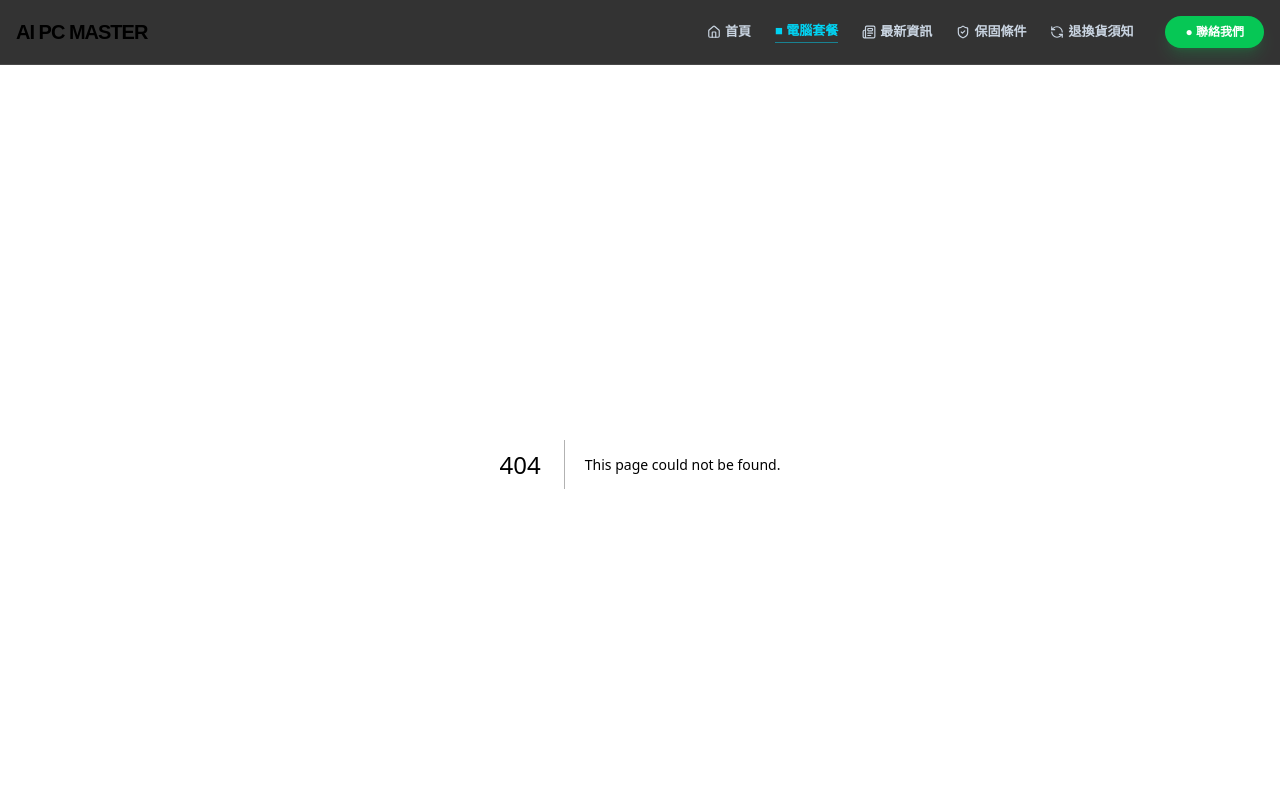
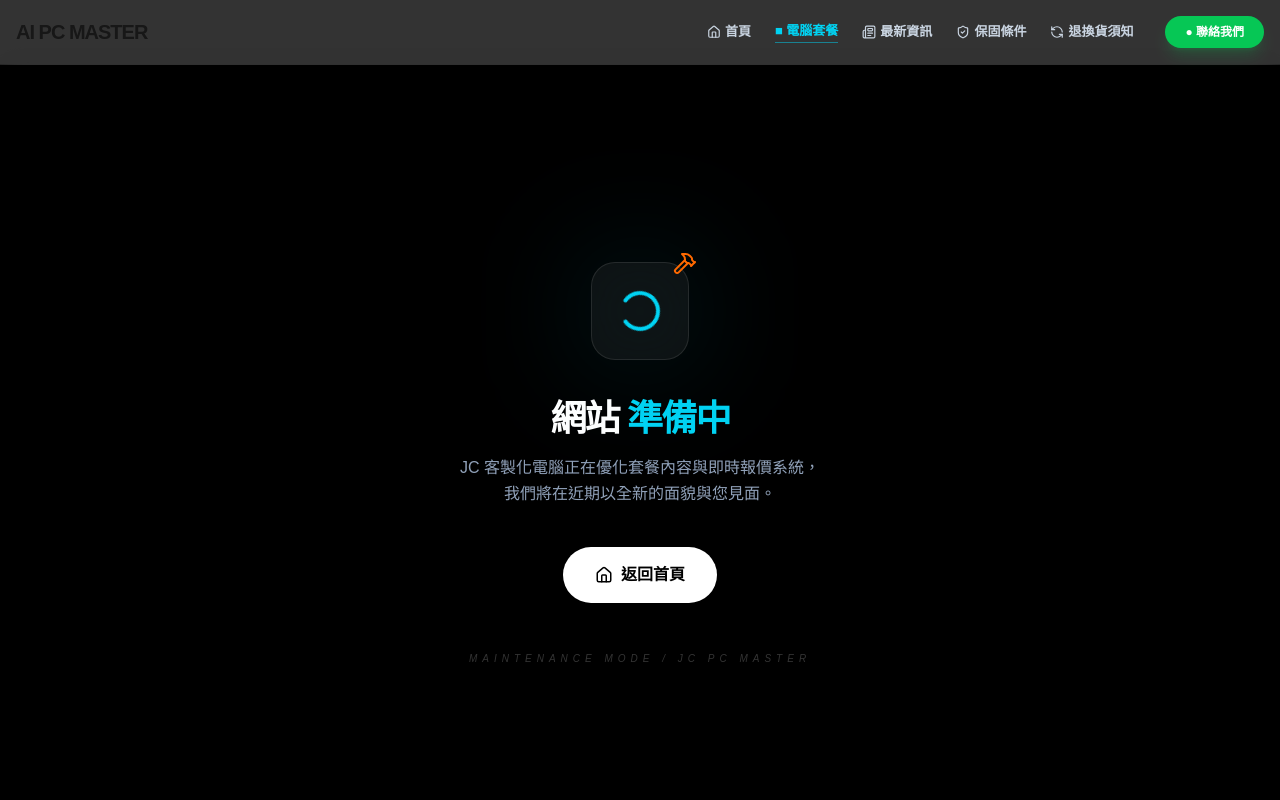
Before and after one commit to Stock-0629/ai-pc-master, a Next.js app: page /packages in a window 1280 px wide. Before the commit this address had no page. Shown: the top 800 px of the page. Built offline with nearby package versions, Linux system fonts and the light colour scheme.

Commit message:
fix syntax error

```diff
--- /dev/null
+++ b/app/packages/page.tsx
@@ -0,0 +1,52 @@
+"use client";
+
+import React from "react";
+import { Hammer, Loader2, Home } from "lucide-react";
+import Link from "next/link";
+
+export default function PackagesPage() {
+  return (
+    <main className="min-h-screen bg-black text-white flex items-center justify-center px-4">
+      <div className="max-w-md w-full text-center">
+
+        {/* 旋轉圖示動畫 */}
+        <div className="relative inline-block mb-8">
+          <div className="absolute inset-0 bg-cyan-500/20 blur-3xl rounded-full"></div>
+          <div className="relative bg-white/5 border border-white/10 p-6 rounded-3xl backdrop-blur-xl">
+            <Loader2 size={48} className="text-cyan-400 animate-spin" />
+          </div>
+          <div className="absolute -top-2 -right-2">
+            <Hammer size={24} className="text-orange-500 animate-bounce" />
+          </div>
+        </div>
+
+        {/* 文字說明 */}
+        <h1 className="text-4xl font-black mb-4 tracking-tighter uppercase">
+          網站 <span className="text-cyan-400">準備中</span>
+        </h1>
+        <p className="text-slate-400 leading-relaxed mb-10 font-medium">
+          JC 客製化電腦正在優化套餐內容與即時報價系統，
+          <br />
+          我們將在近期以全新的面貌與您見面。
+        </p>
+
+        {/* 返回首頁按鈕 */}
+        <Link
+          href="/"
+          className="inline-flex items-center gap-2 bg-white text-black font-black px-8 py-4 rounded-full hover:bg-cyan-400 hover:text-black transition-all active:scale-95"
+        >
+          <Home size={18} />
+          返回首頁
+        </Link>
+
+        {/* 頁尾裝飾 */}
+        <div className="mt-12 opacity-20">
+          <p className="text-[10px] font-mono tracking-[0.5em] uppercase italic">
+            Maintenance Mode / JC PC MASTER
+          </p>
+        </div>
+
+      </div>
+    </main>
+  );
+}
```
